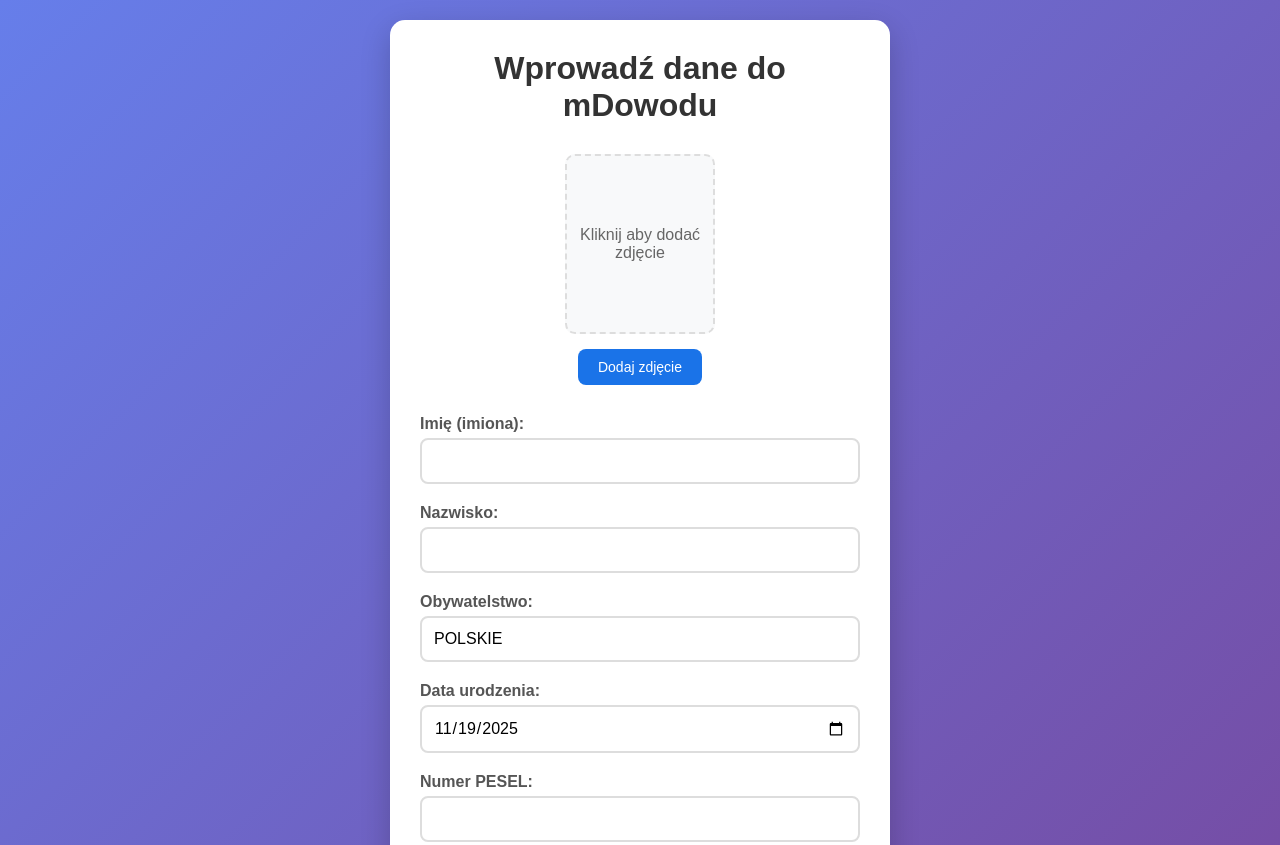
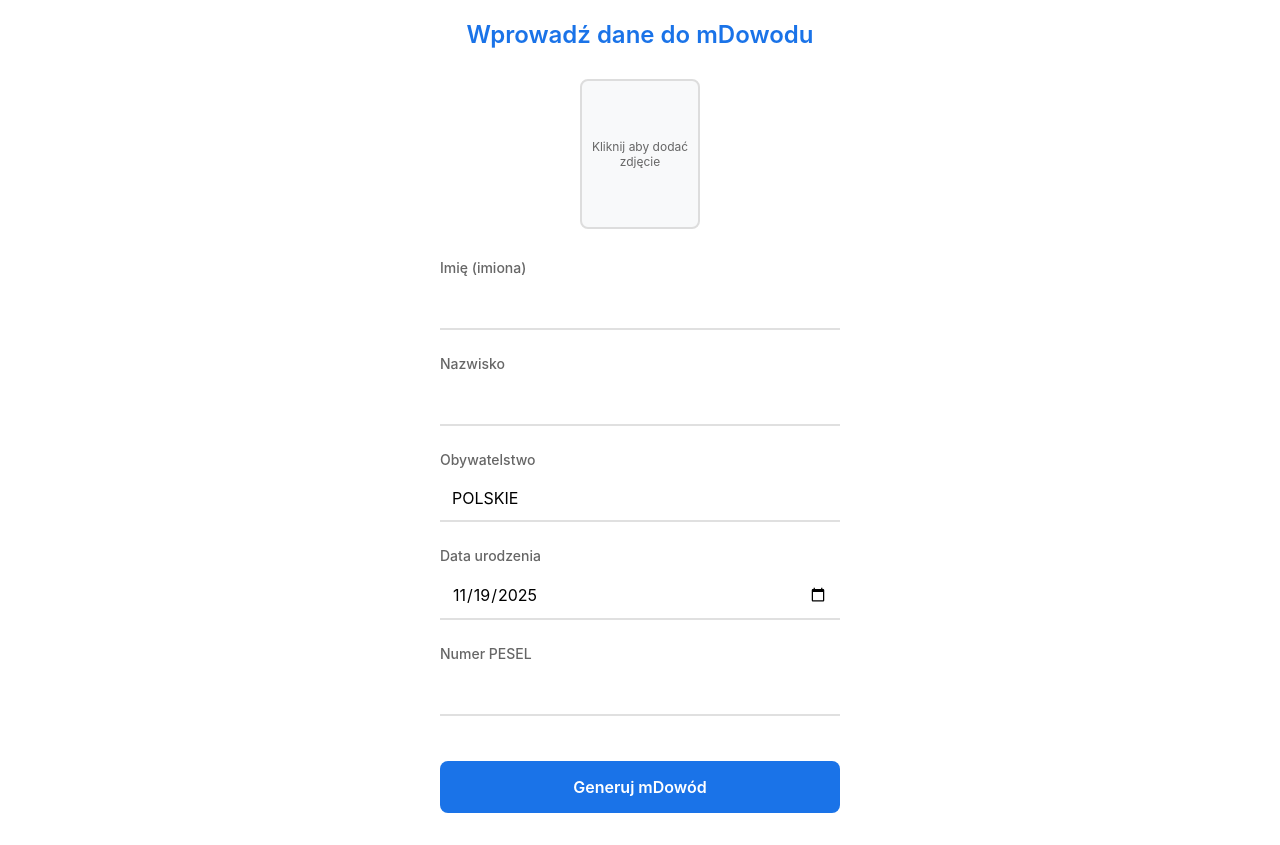
Before and after one commit to realmyszon/mgruchacz, a plain HTML site: page index.html in a window 1280 px wide. Shown: the top 845 px of the page. Drawn offline with Linux system fonts and the light colour scheme.

Commit message:
index.html

```diff
--- a/index.html
+++ b/index.html
@@ -4,7 +4,112 @@
     <meta charset="UTF-8">
     <meta name="viewport" content="width=device-width, initial-scale=1.0">
     <title>Formularz mDowodu</title>
-    <link rel="stylesheet" href="style.css">
+    <style>
+        * {
+            margin: 0;
+            padding: 0;
+            box-sizing: border-box;
+            font-family: -apple-system, BlinkMacSystemFont, 'Segoe UI', Roboto, sans-serif;
+        }
+
+        body {
+            background: white;
+            min-height: 100vh;
+            padding: 20px;
+        }
+
+        .form-container {
+            max-width: 400px;
+            margin: 0 auto;
+        }
+
+        h1 {
+            text-align: center;
+            margin-bottom: 30px;
+            color: #1a73e8;
+            font-size: 24px;
+            font-weight: 600;
+        }
+
+        .photo-section {
+            text-align: center;
+            margin-bottom: 30px;
+        }
+
+        .photo-preview {
+            width: 120px;
+            height: 150px;
+            border: 2px solid #ddd;
+            border-radius: 8px;
+            margin: 0 auto 15px;
+            display: flex;
+            align-items: center;
+            justify-content: center;
+            background: #f8f9fa;
+            cursor: pointer;
+            overflow: hidden;
+        }
+
+        .photo-preview img {
+            width: 100%;
+            height: 100%;
+            object-fit: cover;
+        }
+
+        .photo-btn {
+            background: #1a73e8;
+            color: white;
+            border: none;
+            padding: 10px 20px;
+            border-radius: 8px;
+            cursor: pointer;
+            font-size: 14px;
+        }
+
+        .form-group {
+            margin-bottom: 25px;
+        }
+
+        label {
+            display: block;
+            margin-bottom: 8px;
+            font-size: 14px;
+            color: #666;
+            font-weight: 500;
+        }
+
+        input {
+            width: 100%;
+            padding: 12px;
+            border: none;
+            border-bottom: 2px solid #e0e0e0;
+            font-size: 16px;
+            background: transparent;
+            transition: border-color 0.3s;
+        }
+
+        input:focus {
+            outline: none;
+            border-bottom-color: #1a73e8;
+        }
+
+        .submit-btn {
+            width: 100%;
+            background: #1a73e8;
+            color: white;
+            border: none;
+            padding: 16px;
+            border-radius: 8px;
+            font-size: 16px;
+            font-weight: 600;
+            cursor: pointer;
+            margin-top: 20px;
+        }
+
+        .file-input {
+            display: none;
+        }
+    </style>
 </head>
 <body>
     <div class="form-container">
@@ -12,37 +117,34 @@
 
         <form id="dowodForm">
             <div class="photo-section">
-                <div class="photo-preview" id="photoPreview">
-                    <span>Kliknij aby dodać zdjęcie</span>
+                <div class="photo-preview" id="photoPreview" onclick="document.getElementById('photoInput').click()">
+                    <span style="color: #666; font-size: 12px; text-align: center;">Kliknij aby dodać zdjęcie</span>
                 </div>
-                <input type="file" id="photoInput" accept="image/*" style="display: none;">
-                <button type="button" class="photo-btn" onclick="document.getElementById('photoInput').click()">
-                    Dodaj zdjęcie
-                </button>
+                <input type="file" id="photoInput" class="file-input" accept="image/*">
             </div>
 
             <div class="form-group">
-                <label for="imie">Imię (imiona):</label>
+                <label for="imie">Imię (imiona)</label>
                 <input type="text" id="imie" name="imie" required>
             </div>
 
             <div class="form-group">
-                <label for="nazwisko">Nazwisko:</label>
+                <label for="nazwisko">Nazwisko</label>
                 <input type="text" id="nazwisko" name="nazwisko" required>
             </div>
 
             <div class="form-group">
-                <label for="obywatelstwo">Obywatelstwo:</label>
+                <label for="obywatelstwo">Obywatelstwo</label>
                 <input type="text" id="obywatelstwo" name="obywatelstwo" value="POLSKIE" required>
             </div>
 
             <div class="form-group">
-                <label for="dataUrodzenia">Data urodzenia:</label>
+                <label for="dataUrodzenia">Data urodzenia</label>
                 <input type="date" id="dataUrodzenia" name="dataUrodzenia" required>
             </div>
 
             <div class="form-group">
-                <label for="pesel">Numer PESEL:</label>
+                <label for="pesel">Numer PESEL</label>
                 <input type="text" id="pesel" name="pesel" pattern="[0-9]{11}" required>
             </div>
 
@@ -50,6 +152,44 @@
         </form>
     </div>
 
-    <script src="script.js"></script>
+    <script>
+        document.getElementById('dowodForm').addEventListener('submit', function(e) {
+            e.preventDefault();
+
+            const formData = {
+                imie: document.getElementById('imie').value.toUpperCase(),
+                nazwisko: document.getElementById('nazwisko').value.toUpperCase(),
+                obywatelstwo: document.getElementById('obywatelstwo').value.toUpperCase(),
+                dataUrodzenia: formatDate(document.getElementById('dataUrodzenia').value),
+                pesel: document.getElementById('pesel').value,
+                photo: document.getElementById('photoPreview').querySelector('img')?.src || ''
+            };
+
+            localStorage.setItem('dowodData', JSON.stringify(formData));
+            window.location.href = 'mdowod.html';
+        });
+
+        function formatDate(dateString) {
+            const date = new Date(dateString);
+            const day = String(date.getDate()).padStart(2, '0');
+            const month = String(date.getMonth() + 1).padStart(2, '0');
+            const year = date.getFullYear();
+            return `${day}.${month}.${year}`;
+        }
+
+        document.getElementById('photoInput').addEventListener('change', function(e) {
+            const file = e.target.files[0];
+            if (file) {
+                const reader = new FileReader();
+                reader.onload = function(e) {
+                    const photoPreview = document.getElementById('photoPreview');
+                    photoPreview.innerHTML = `<img src="${e.target.result}" alt="Zdjęcie">`;
+                };
+                reader.readAsDataURL(file);
+            }
+        });
+
+        document.getElementById('dataUrodzenia').valueAsDate = new Date();
+    </script>
 </body>
 </html>
```
